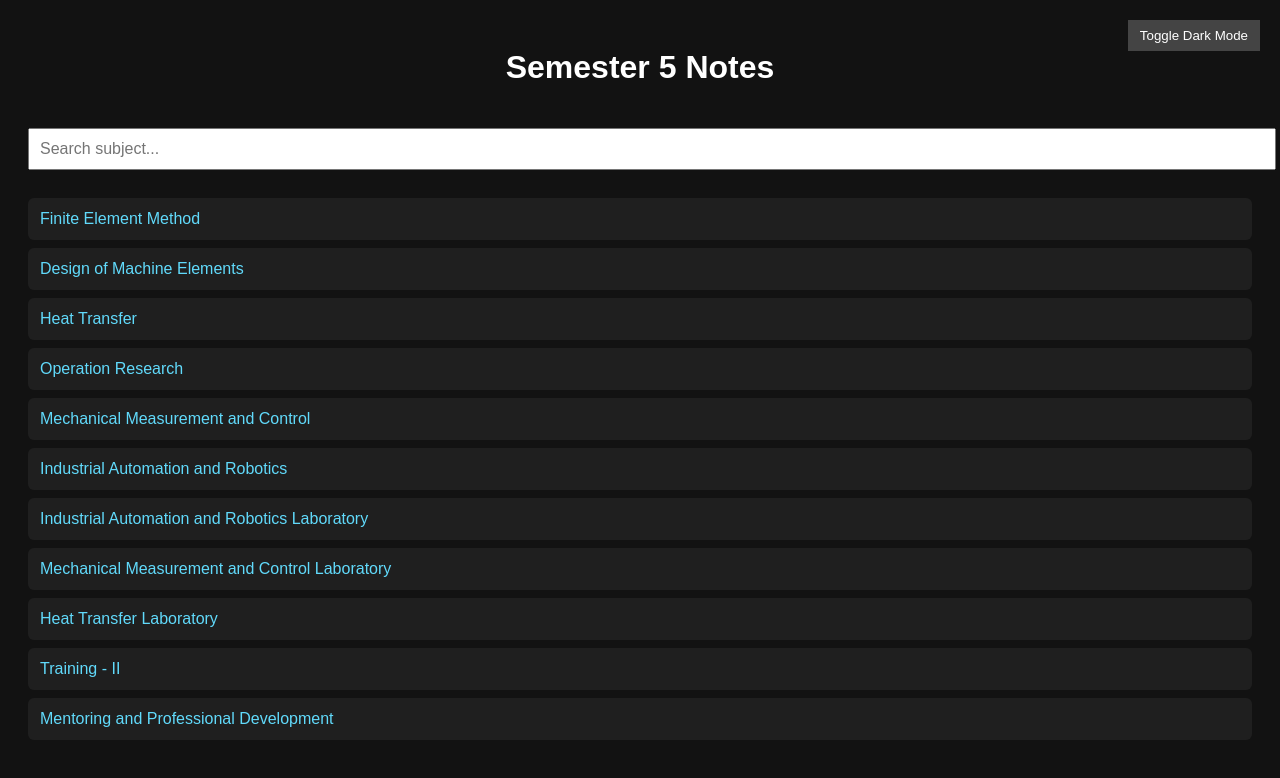
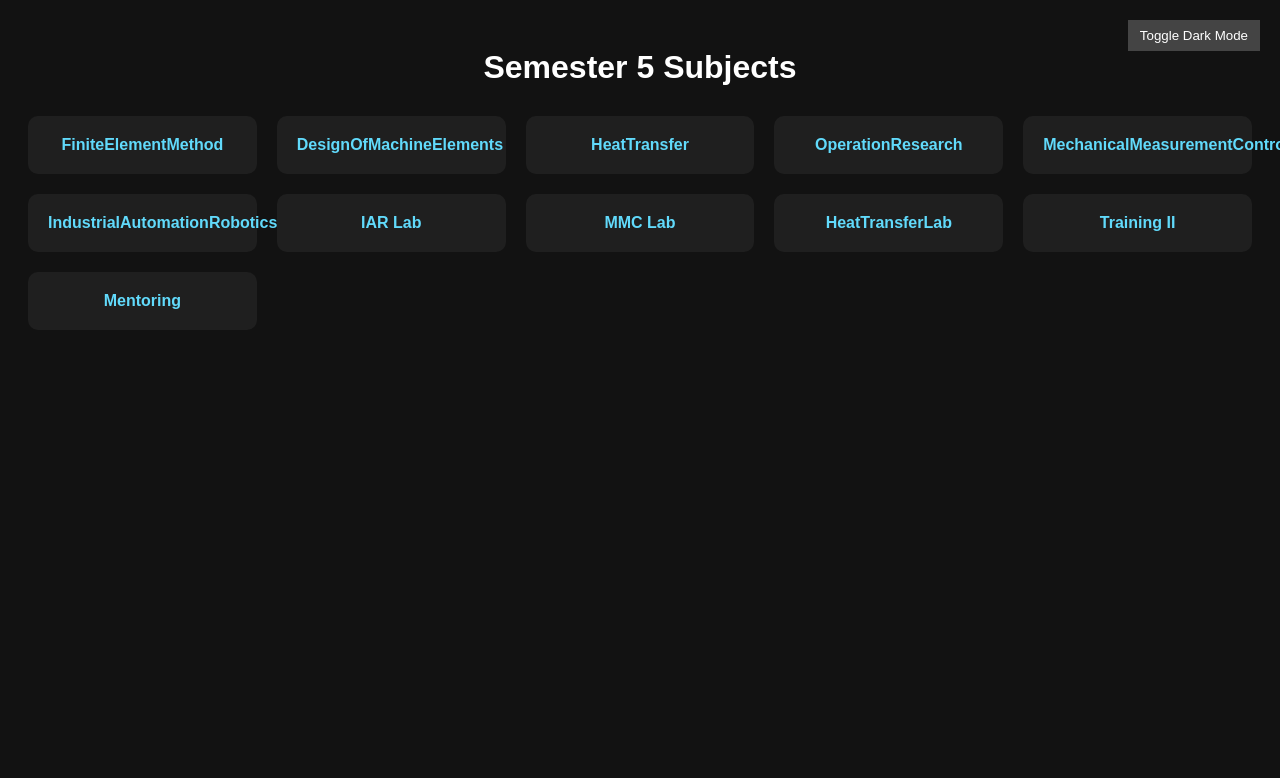
Before and after one commit to HarshVerma9q0/Semester5th, a plain HTML site: page index.html in a window 1280 px wide. Drawn offline with Linux system fonts and the light colour scheme.

Commit message:
Add files via upload

```diff
--- a/index.html
+++ b/index.html
@@ -1,16 +1,38 @@
+
 <!DOCTYPE html>
 <html lang="en">
 <head>
   <meta charset="UTF-8">
-  <title>Semester 5 Notes</title>
+  <title>Semester 5 Subjects</title>
   <style>
     body {
       font-family: Arial, sans-serif;
       background-color: #121212;
-      color: #fff;
+      color: white;
       padding: 20px;
     }
-    h1 { text-align: center; }
+    h1 {
+      text-align: center;
+      margin-bottom: 30px;
+    }
+    .container {
+      display: grid;
+      grid-template-columns: repeat(auto-fit, minmax(220px, 1fr));
+      gap: 20px;
+    }
+    .subject {
+      background-color: #1f1f1f;
+      padding: 20px;
+      text-align: center;
+      border-radius: 10px;
+      text-decoration: none;
+      color: #61dafb;
+      font-weight: bold;
+      transition: background 0.3s;
+    }
+    .subject:hover {
+      background-color: #333;
+    }
     .toggle {
       position: fixed;
       top: 20px;
@@ -21,45 +43,25 @@
       border: none;
       cursor: pointer;
     }
-    input {
-      width: 100%;
-      padding: 10px;
-      margin: 20px 0;
-      font-size: 16px;
-    }
-    .note-list a {
-      display: block;
-      background: #1f1f1f;
-      padding: 12px;
-      margin: 8px 0;
-      text-decoration: none;
-      color: #61dafb;
-      border-radius: 6px;
-    }
-    .note-list a:hover {
-      background: #333;
-    }
   </style>
 </head>
 <body>
   <button class="toggle" onclick="toggleTheme()">Toggle Dark Mode</button>
-  <h1>Semester 5 Notes</h1>
-  <input type="text" id="search" placeholder="Search subject..." onkeyup="filterNotes()">
+  <h1>Semester 5 Subjects</h1>
+  <div class="container">
+    <a class="subject" href="FiniteElementMethod/">FiniteElementMethod</a>
+    <a class="subject" href="DesignOfMachineElements/">DesignOfMachineElements</a>
+    <a class="subject" href="HeatTransfer/">HeatTransfer</a>
+    <a class="subject" href="OperationResearch/">OperationResearch</a>
+    <a class="subject" href="MechanicalMeasurementControl/">MechanicalMeasurementControl</a>
+    <a class="subject" href="IndustrialAutomationRobotics/">IndustrialAutomationRobotics</a>
+    <a class="subject" href="IAR_Lab/">IAR Lab</a>
+    <a class="subject" href="MMC_Lab/">MMC Lab</a>
+    <a class="subject" href="HeatTransferLab/">HeatTransferLab</a>
+    <a class="subject" href="Training_II/">Training II</a>
+    <a class="subject" href="Mentoring/">Mentoring</a>
 
-  <div class="note-list" id="notes">
-    <a href="FiniteElementMethod.pdf">Finite Element Method</a>
-    <a href="DesignOfMachineElements.pdf">Design of Machine Elements</a>
-    <a href="HeatTransfer.pdf">Heat Transfer</a>
-    <a href="OperationResearch.pdf">Operation Research</a>
-    <a href="MechanicalMeasurementControl.pdf">Mechanical Measurement and Control</a>
-    <a href="IndustrialAutomationRobotics.pdf">Industrial Automation and Robotics</a>
-    <a href="IAR_Lab.pdf">Industrial Automation and Robotics Laboratory</a>
-    <a href="MMC_Lab.pdf">Mechanical Measurement and Control Laboratory</a>
-    <a href="HeatTransferLab.pdf">Heat Transfer Laboratory</a>
-    <a href="Training_II.pdf">Training - II</a>
-    <a href="Mentoring.pdf">Mentoring and Professional Development</a>
   </div>
-
   <script>
     function toggleTheme() {
       const body = document.body;
@@ -67,14 +69,6 @@
       body.style.backgroundColor = dark ? "#121212" : "white";
       body.style.color = dark ? "#fff" : "black";
     }
-
-    function filterNotes() {
-      const input = document.getElementById("search").value.toLowerCase();
-      const links = document.querySelectorAll(".note-list a");
-      links.forEach(link => {
-        link.style.display = link.textContent.toLowerCase().includes(input) ? "block" : "none";
-      });
-    }
   </script>
 </body>
 </html>
```
